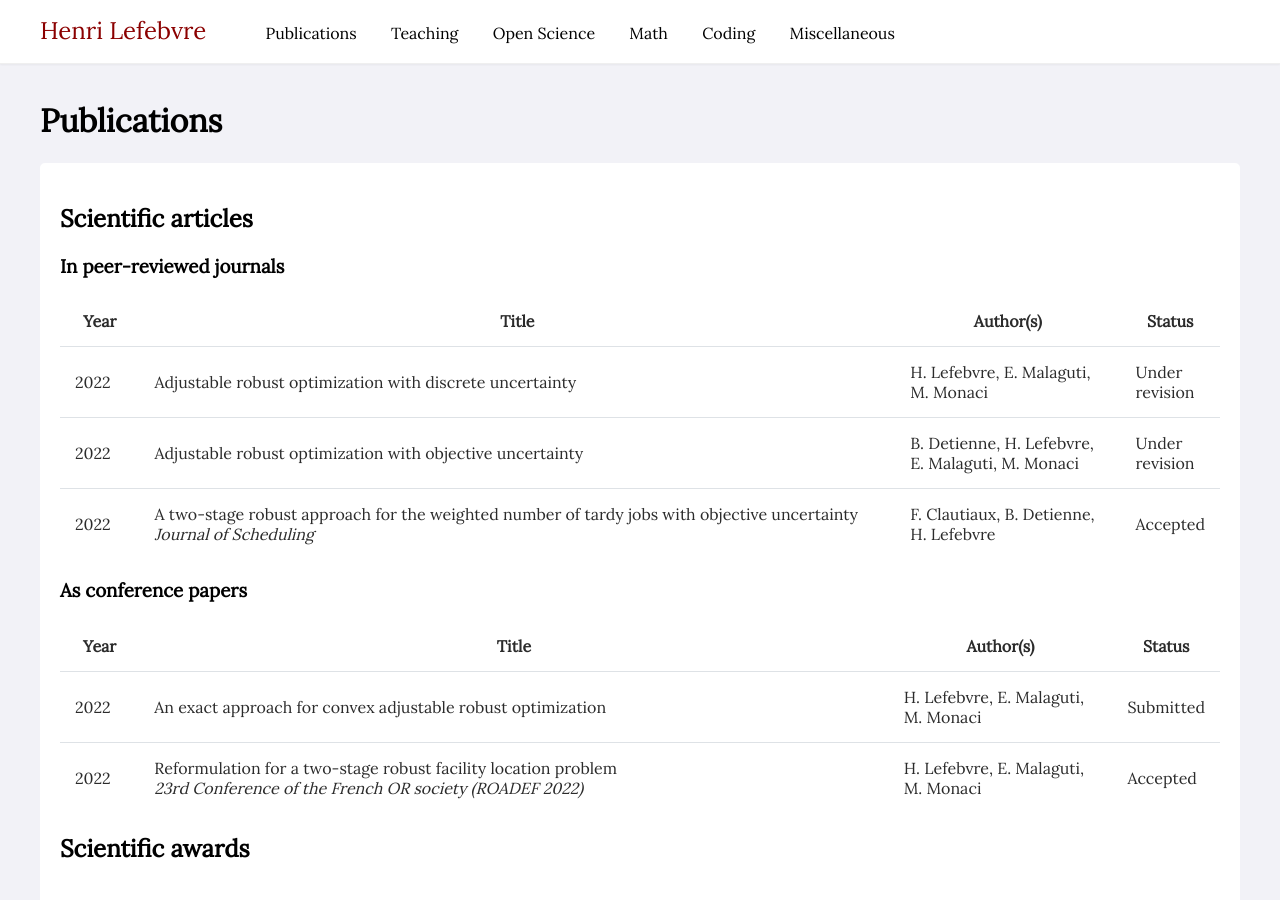
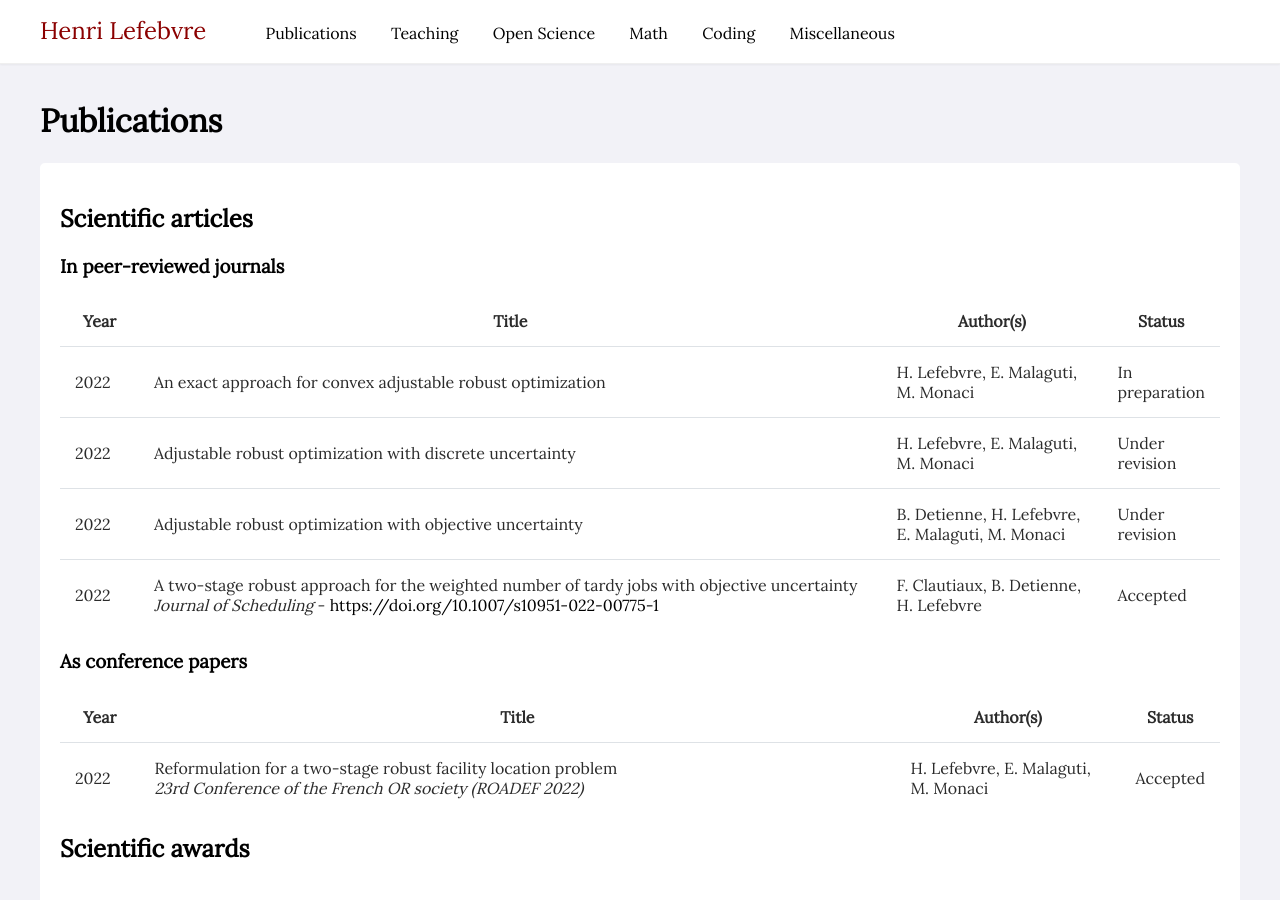
Before and after one commit to hlefebvr/hlefebvr.github.io, a Jekyll site: the page built from publications.html, in a window 1280 px wide and 900 px high. Built offline with Jekyll 4.4.1, drawn with Linux system fonts in a browser that asks for light colours; nearby versions of some CDN libraries; a style sheet for code colours, icons or effects is not loaded; some of the changed lines change nothing that is shown.

Commit message:
update publications

```diff
--- a/publications.html
+++ b/publications.html
@@ -18,6 +18,12 @@ title: "Publications"
         </tr>
         <tr>
             <td>2022</td>
+            <td>An exact approach for convex adjustable robust optimization</td>
+            <td>H. Lefebvre, E. Malaguti, M. Monaci </td>
+            <td>In preparation</td>
+        </tr>
+        <tr>
+            <td>2022</td>
             <td>Adjustable robust optimization with discrete uncertainty</td>
             <td>H. Lefebvre, E. Malaguti, M. Monaci </td>
             <td>Under revision</td>
@@ -33,7 +39,7 @@ title: "Publications"
             <td>
                 A two-stage robust approach for the weighted number of tardy jobs with objective uncertainty
                 <br />
-                <i>Journal of Scheduling</i>
+                <i>Journal of Scheduling</i> - <a href="https://doi.org/10.1007/s10951-022-00775-1">https://doi.org/10.1007/s10951-022-00775-1</a>
             </td>
             <td>F. Clautiaux, B. Detienne, H. Lefebvre</td>
             <td>Accepted</td>
@@ -51,12 +57,6 @@ title: "Publications"
             <th style="width: 750px">Title</th>
             <th style="width: 200px">Author(s)</th>
             <th>Status</th>
-        </tr>
-        <tr>
-            <td>2022</td>
-            <td>An exact approach for convex adjustable robust optimization</td>
-            <td>H. Lefebvre, E. Malaguti, M. Monaci </td>
-            <td>Submitted</td>
         </tr>
         <tr>
             <td>2022</td>
```
